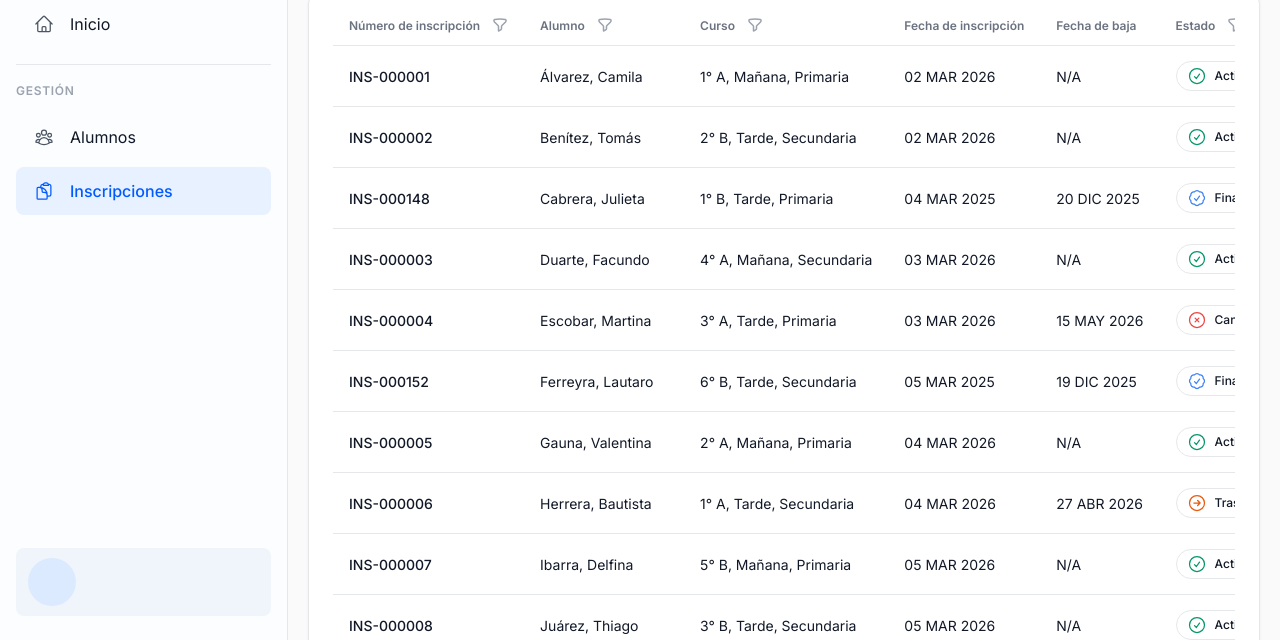
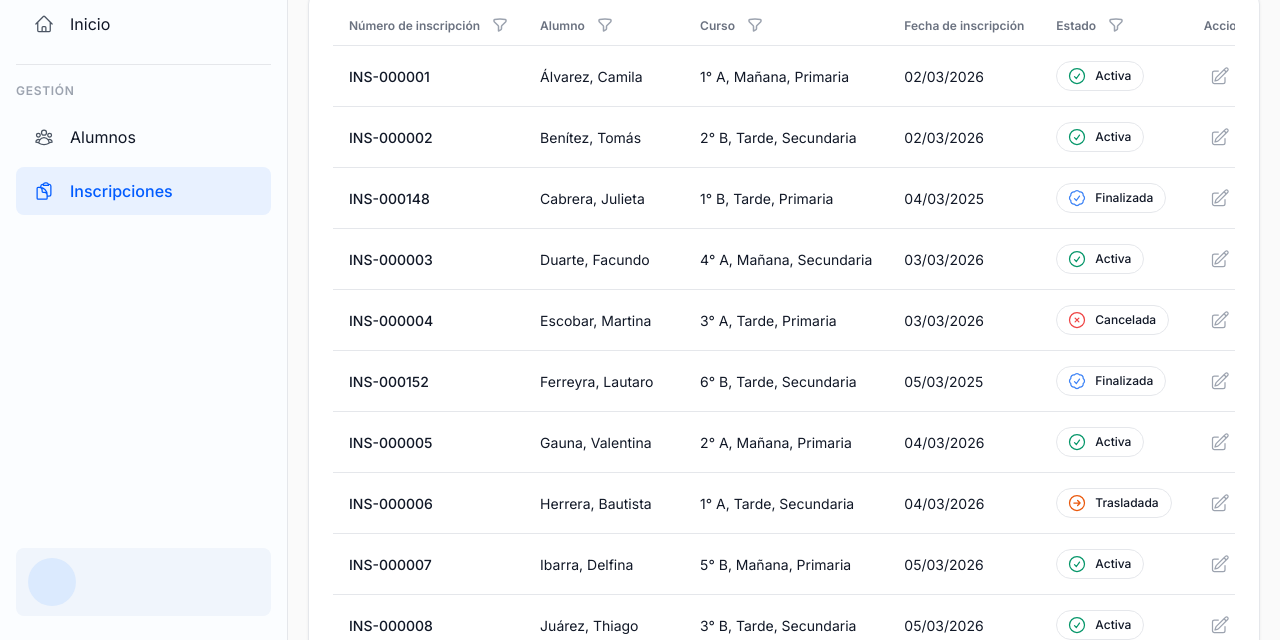
Before and after one commit to user18492/sistema-escolar-taller2, an Electron app: page renderer/secretary/enrollments/index.html in a window 1280 px wide. Shown: the part 160-800 px from the top of the page. Drawn offline with Linux system fonts and the light colour scheme; no server answers.

Commit message:
secretario: inscripciones fecha de inscripcion formato numérico, eliminada columna fecha de baja.

```diff
--- a/renderer/secretary/enrollments/enrollments.css
+++ b/renderer/secretary/enrollments/enrollments.css
@@ -104,11 +104,6 @@
   color: var(--color-accent-blue);
 }
 
-/* Las inscripciones vigentes todavía no tienen fecha de baja. */
-.date-empty {
-  color: var(--color-text-tertiary);
-}
-
 /* ---------- Modales: Nueva inscripción / Editar inscripción ---------- */
 
 .modal-header {
--- a/renderer/secretary/enrollments/enrollments.js
+++ b/renderer/secretary/enrollments/enrollments.js
@@ -179,7 +179,7 @@ document.addEventListener('DOMContentLoaded', () => {
 
   function openEditModal(row, trigger) {
     editTrigger = trigger;
-    selectStatus(row.cells[5].textContent.trim());
+    selectStatus(row.cells[4].textContent.trim());
 
     closeAllDropdowns();
     closeAllSearchableMenus();
--- a/renderer/secretary/enrollments/index.html
+++ b/renderer/secretary/enrollments/index.html
@@ -173,7 +173,6 @@
                       </div>
                     </th>
                     <th>Fecha de inscripción</th>
-                    <th>Fecha de baja</th>
                     <th scope="col" class="column-filter" data-filter="status">
                       <column-filter-toggle target="statusFilter" heading="Estado" label="Filtrar por estado"></column-filter-toggle>
                       <div id="statusFilter" class="column-filter-panel" popover="auto" role="group" aria-label="Filtrar por estado">
@@ -196,8 +195,7 @@
                     <td class="enrollment-number"></td>
                     <td class="col-student col-truncate"><span class="text-truncate">Álvarez, Camila</span></td>
                     <td>1° A, Mañana, Primaria</td>
-                    <td>02 MAR 2026</td>
-                    <td class="date-empty">N/A</td>
+                    <td>02/03/2026</td>
                     <td>
                       <status-badge status="active" label="Activa"></status-badge>
                     </td>
@@ -209,8 +207,7 @@
                     <td class="enrollment-number"></td>
                     <td class="col-student col-truncate"><span class="text-truncate">Benítez, Tomás</span></td>
                     <td>2° B, Tarde, Secundaria</td>
-                    <td>02 MAR 2026</td>
-                    <td class="date-empty">N/A</td>
+                    <td>02/03/2026</td>
                     <td>
                       <status-badge status="active" label="Activa"></status-badge>
                     </td>
@@ -222,8 +219,7 @@
                     <td class="enrollment-number"></td>
                     <td class="col-student col-truncate"><span class="text-truncate">Cabrera, Julieta</span></td>
                     <td>1° B, Tarde, Primaria</td>
-                    <td>04 MAR 2025</td>
-                    <td>20 DIC 2025</td>
+                    <td>04/03/2025</td>
                     <td>
                       <status-badge status="completed" label="Finalizada"></status-badge>
                     </td>
@@ -235,8 +231,7 @@
                     <td class="enrollment-number"></td>
                     <td class="col-student col-truncate"><span class="text-truncate">Duarte, Facundo</span></td>
                     <td>4° A, Mañana, Secundaria</td>
-                    <td>03 MAR 2026</td>
-                    <td class="date-empty">N/A</td>
+                    <td>03/03/2026</td>
                     <td>
                       <status-badge status="active" label="Activa"></status-badge>
                     </td>
@@ -248,8 +243,7 @@
                     <td class="enrollment-number"></td>
                     <td class="col-student col-truncate"><span class="text-truncate">Escobar, Martina</span></td>
                     <td>3° A, Tarde, Primaria</td>
-                    <td>03 MAR 2026</td>
-                    <td>15 MAY 2026</td>
+                    <td>03/03/2026</td>
                     <td>
                       <status-badge status="cancelled" label="Cancelada"></status-badge>
                     </td>
@@ -261,8 +255,7 @@
                     <td class="enrollment-number"></td>
                     <td class="col-student col-truncate"><span class="text-truncate">Ferreyra, Lautaro</span></td>
                     <td>6° B, Tarde, Secundaria</td>
-                    <td>05 MAR 2025</td>
-                    <td>19 DIC 2025</td>
+                    <td>05/03/2025</td>
                     <td>
                       <status-badge status="completed" label="Finalizada"></status-badge>
                     </td>
@@ -274,8 +267,7 @@
                     <td class="enrollment-number"></td>
                     <td class="col-student col-truncate"><span class="text-truncate">Gauna, Valentina</span></td>
                     <td>2° A, Mañana, Primaria</td>
-                    <td>04 MAR 2026</td>
-                    <td class="date-empty">N/A</td>
+                    <td>04/03/2026</td>
                     <td>
                       <status-badge status="active" label="Activa"></status-badge>
                     </td>
@@ -287,8 +279,7 @@
                     <td class="enrollment-number"></td>
                     <td class="col-student col-truncate"><span class="text-truncate">Herrera, Bautista</span></td>
                     <td>1° A, Tarde, Secundaria</td>
-                    <td>04 MAR 2026</td>
-                    <td>27 ABR 2026</td>
+                    <td>04/03/2026</td>
                     <td>
                       <status-badge status="transferred" label="Trasladada"></status-badge>
                     </td>
@@ -300,8 +291,7 @@
                     <td class="enrollment-number"></td>
                     <td class="col-student col-truncate"><span class="text-truncate">Ibarra, Delfina</span></td>
                     <td>5° B, Mañana, Primaria</td>
-                    <td>05 MAR 2026</td>
-                    <td class="date-empty">N/A</td>
+                    <td>05/03/2026</td>
                     <td>
                       <status-badge status="active" label="Activa"></status-badge>
                     </td>
@@ -313,8 +303,7 @@
                     <td class="enrollment-number"></td>
                     <td class="col-student col-truncate"><span class="text-truncate">Juárez, Thiago</span></td>
                     <td>3° B, Tarde, Secundaria</td>
-                    <td>05 MAR 2026</td>
-                    <td class="date-empty">N/A</td>
+                    <td>05/03/2026</td>
                     <td>
                       <status-badge status="active" label="Activa"></status-badge>
                     </td>
```
